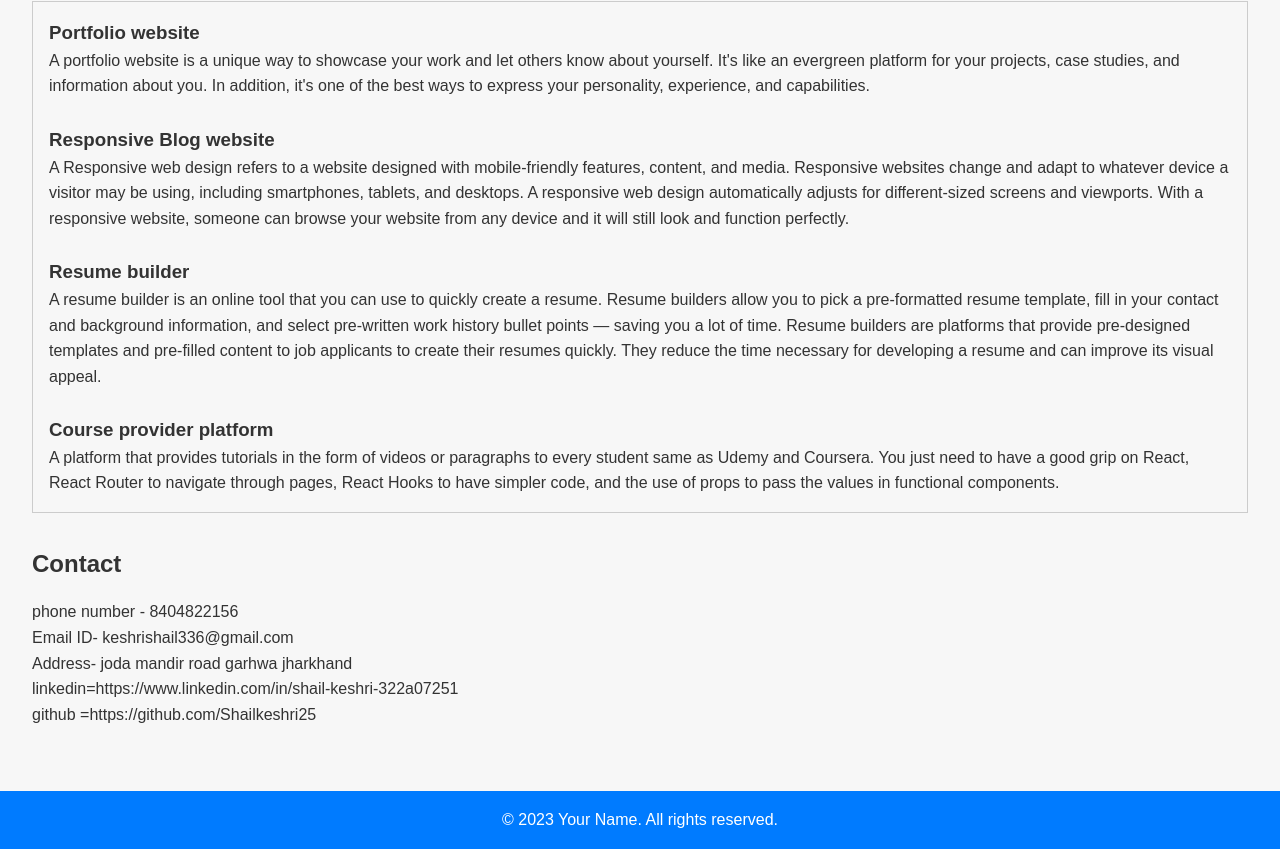
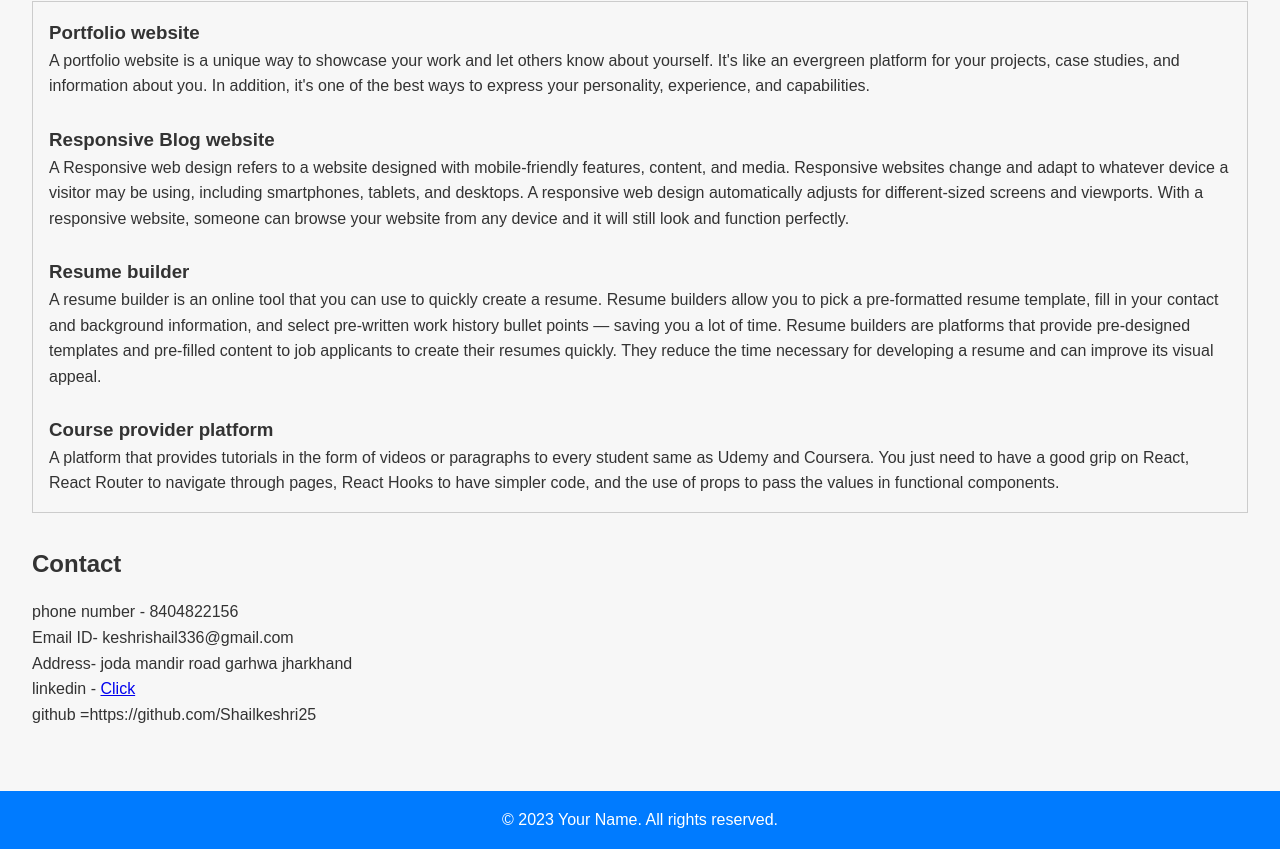
Before and after one commit to Shailkeshri25/portfolio.github.io, a plain HTML site: page index.html in a window 1280 px wide. Shown: the part 1067-1916 px from the top of the page. Drawn offline with Linux system fonts and the light colour scheme.

Commit message:
Update index.html

```diff
--- a/index.html
+++ b/index.html
@@ -64,7 +64,7 @@
       <p>phone number - 8404822156 </p>
       <p>Email ID- keshrishail336@gmail.com </p>
       <p>Address- joda mandir road garhwa jharkhand</p>
-      <p>linkedin=https://www.linkedin.com/in/shail-keshri-322a07251</p>
+      <p>linkedin - <a href="https://www.linkedin.com/in/shail-keshri-322a07251">Click</a></p>
       <p>github =https://github.com/Shailkeshri25</p>
 
     </section>
```
